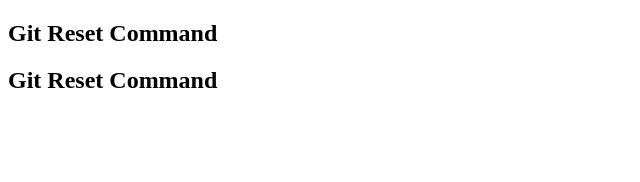
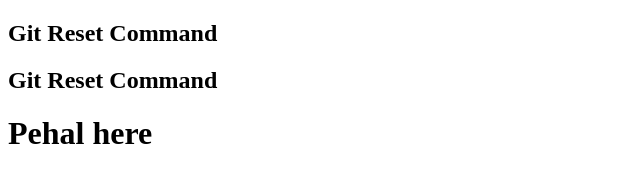
Before and after one commit to Pehal2005/Git-Reset-Command, a plain HTML site: page index.html in a window 1280 px wide. Shown: the whole page, without its empty margins (0-640 px from the left). Drawn offline with Linux system fonts and the light colour scheme.

Commit message:
Reset Command

```diff
--- a/index.html
+++ b/index.html
@@ -8,5 +8,6 @@
 <body>
     <h2>Git Reset Command</h2>
     <h2>Git Reset Command</h2>
+    <h1>Pehal here</h1>
 </body>
 </html>
```
